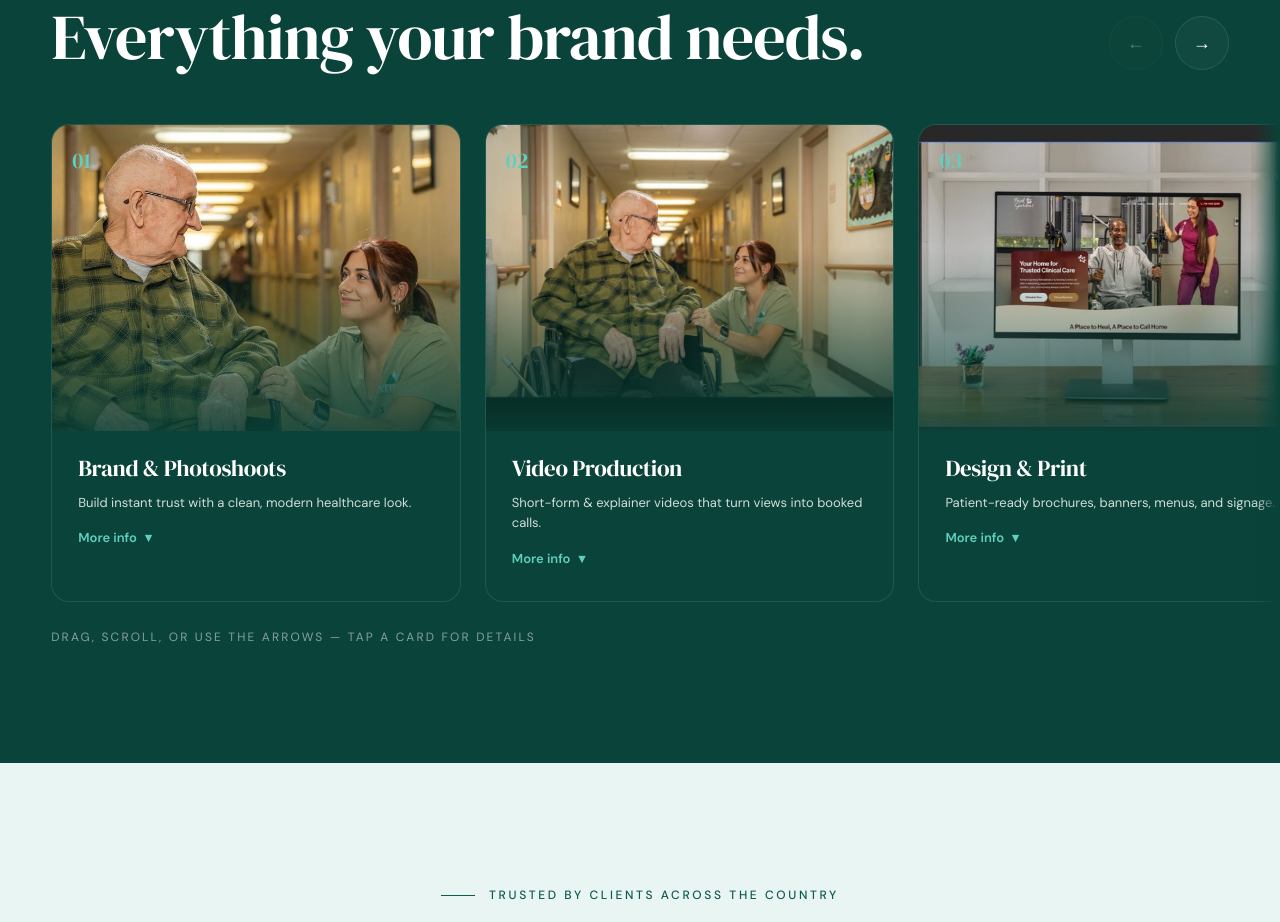
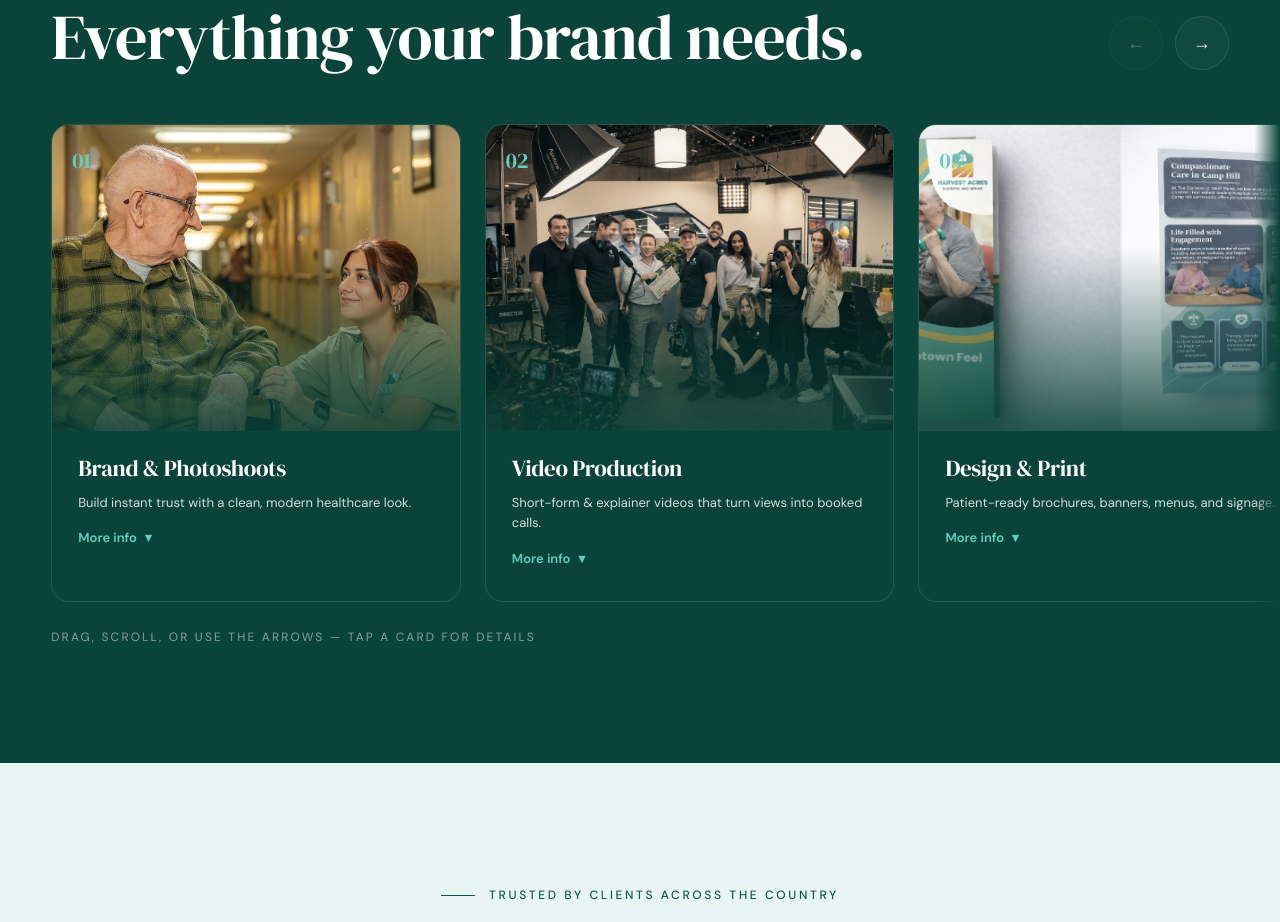
Before and after one commit to SunfieldMarketing/wavecare-website, a Next.js app: page / in a window 1280 px wide. Shown: the part 1740-2662 px from the top of the page. Built offline with nearby package versions, Linux system fonts and the light colour scheme.

Commit message:
Update Video Production and Design & Print photos on Home page

```diff
--- a/src/app/page.tsx
+++ b/src/app/page.tsx
@@ -361,7 +361,7 @@ export default function Home() {
             <article className="svc-card" data-cursor>
               <div className="svc-media">
                 <span className="svc-num">02</span>
-                <Image src="/images/img_5.jpeg" alt="Video production" layout="fill" objectFit="cover" />
+                <Image src="/images/video_production.jpg" alt="Video production" layout="fill" objectFit="cover" />
               </div>
               <div className="svc-body">
                 <h3>Video Production</h3>
@@ -382,7 +382,7 @@ export default function Home() {
             <article className="svc-card" data-cursor>
               <div className="svc-media">
                 <span className="svc-num">03</span>
-                <Image src="/images/img_6.jpeg" alt="Design & print" layout="fill" objectFit="cover" />
+                <Image src="/images/design_print.png" alt="Design & print" layout="fill" objectFit="cover" />
               </div>
               <div className="svc-body">
                 <h3>Design &amp; Print</h3>
```
Also changed, not shown: public/images/design_print.png (added), public/images/video_production.jpg (added).
